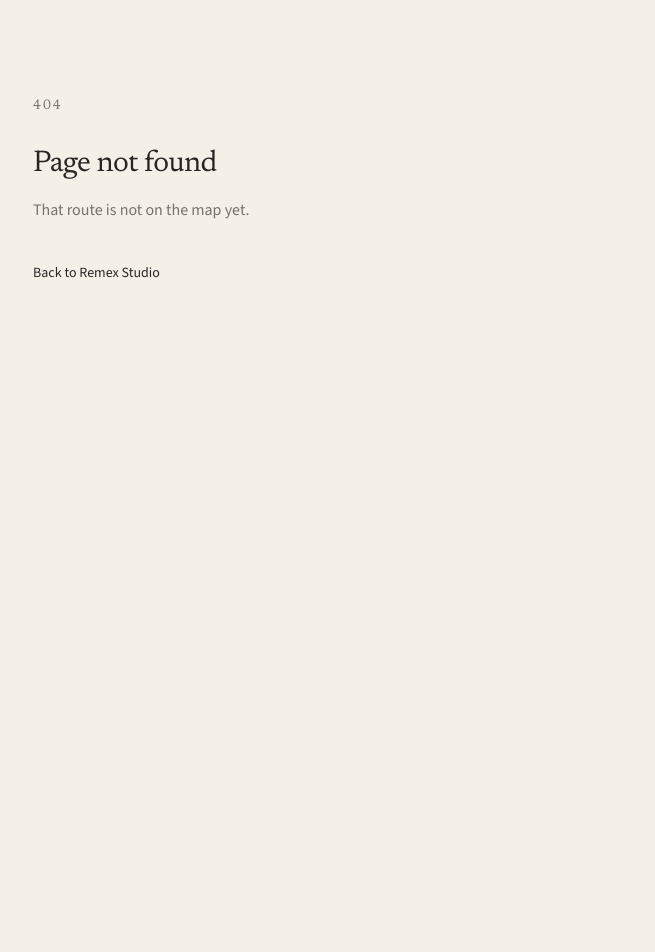
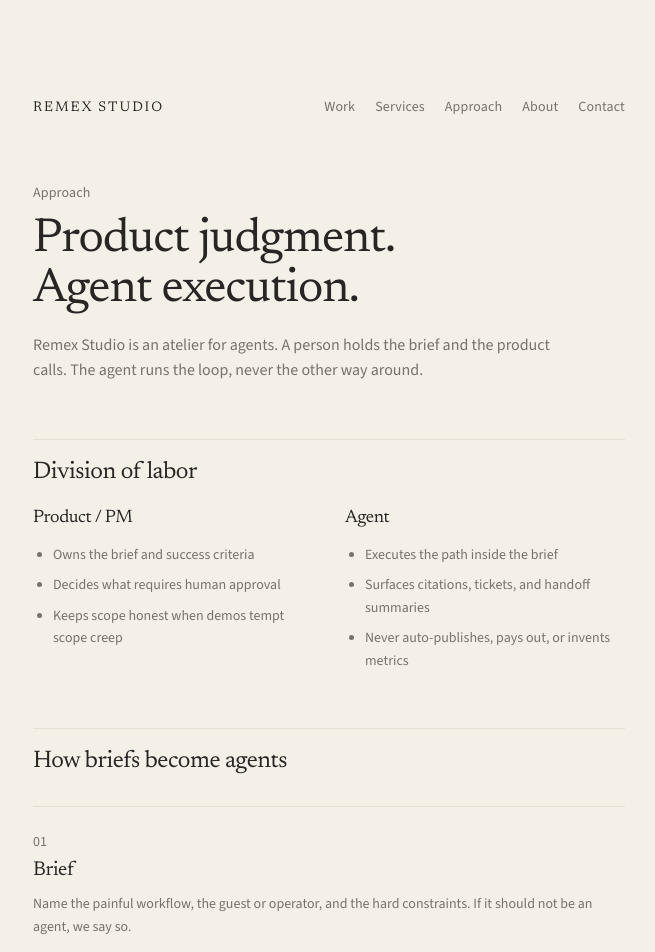
Before and after one commit to remexstudio/remex-atelier, a Next.js app: page /approach in a window 1280 px wide. Before the commit this address had no page. Shown: the top 952 px of the page, without its empty margins (311-966 px from the left). Before the commit the page ends 800 px from the top, so only its background shows below. Built offline with nearby package versions, Linux system fonts and the light colour scheme.

Commit message:
feat(site): add services approach about

```diff
--- /dev/null
+++ b/app/about/page.tsx
@@ -0,0 +1,91 @@
+import type { Metadata } from "next";
+import Link from "next/link";
+import { SiteChrome } from "@/components/SiteChrome";
+
+export const metadata: Metadata = {
+  title: "About",
+  description:
+    "Remex Studio: a Seattle atelier for agents built to the brief. Jiyuyun Studio LLC.",
+};
+
+const meanings = [
+  {
+    title: "Remex",
+    body: "The pinion feather that gives lift. Molting is iteration; each brief sheds what no longer flies.",
+  },
+  {
+    title: "Cloud",
+    body: "Where agents run and memory accumulates: the place the work continues between human sessions.",
+  },
+  {
+    title: "Studio",
+    body: "An atelier. One brief at a time. Editorial craft with production discipline.",
+  },
+] as const;
+
+export default function AboutPage() {
+  return (
+    <SiteChrome>
+      <main id="main">
+        <p className="type-meta mt-14 sm:mt-16">About</p>
+        <h1 className="type-display mt-3 text-4xl text-accent sm:text-5xl">
+          Remex Studio
+        </h1>
+        <p className="type-body mt-4 text-lg text-muted">
+          Agents, built to the brief.
+        </p>
+        <p className="type-body mt-6 max-w-prose text-muted">
+          We turn one painful workflow into a working agent, then keep molting
+          it. A Seattle studio. Not a foundation-model company, not an
+          outsourcing shop, not a speech lab.
+        </p>
+
+        <section className="mt-14" aria-labelledby="name">
+          <h2
+            id="name"
+            className="type-display border-t border-rule pt-5 text-2xl text-accent"
+          >
+            What the name holds
+          </h2>
+          <ul className="mt-8 space-y-6">
+            {meanings.map((item) => (
+              <li key={item.title} className="border-t border-rule pt-5">
+                <h3 className="type-display text-lg text-accent">{item.title}</h3>
+                <p className="type-body mt-2 text-sm text-muted">{item.body}</p>
+              </li>
+            ))}
+          </ul>
+        </section>
+
+        <section className="mt-14" aria-labelledby="legal">
+          <h2
+            id="legal"
+            className="type-display border-t border-rule pt-5 text-2xl text-accent"
+          >
+            Studio details
+          </h2>
+          <dl className="mt-6 space-y-4 text-sm">
+            <div>
+              <dt className="font-medium text-accent">Geography</dt>
+              <dd className="type-body mt-1 text-muted">A Seattle studio.</dd>
+            </div>
+            <div>
+              <dt className="font-medium text-accent">Legal</dt>
+              <dd className="type-body mt-1 text-muted">Jiyuyun Studio LLC</dd>
+            </div>
+            <div>
+              <dt className="font-medium text-accent">Wordmark</dt>
+              <dd className="type-body mt-1 text-muted">REMEX STUDIO</dd>
+            </div>
+          </dl>
+        </section>
+
+        <p className="mt-14">
+          <Link href="/contact" className="btn-primary no-underline">
+            Start a brief
+          </Link>
+        </p>
+      </main>
+    </SiteChrome>
+  );
+}
--- /dev/null
+++ b/app/approach/page.tsx
@@ -0,0 +1,104 @@
+import type { Metadata } from "next";
+import Link from "next/link";
+import { SiteChrome } from "@/components/SiteChrome";
+
+export const metadata: Metadata = {
+  title: "Approach",
+  description:
+    "How Remex Studio turns one brief into a working agent: product judgment and agent execution.",
+};
+
+const steps = [
+  {
+    title: "Brief",
+    body: "Name the painful workflow, the guest or operator, and the hard constraints. If it should not be an agent, we say so.",
+  },
+  {
+    title: "Shape",
+    body: "Product judgment decides what the agent owns versus what a human must approve. We draw the handoff line before we write tools.",
+  },
+  {
+    title: "Build",
+    body: "The agent executes inside that line: citations, propose-not-execute gates, and mock-safe demos when live systems are out of scope.",
+  },
+  {
+    title: "Molt",
+    body: "Ship, watch the seams, then molt. The next brief is smaller and sharper than the first.",
+  },
+] as const;
+
+export default function ApproachPage() {
+  return (
+    <SiteChrome>
+      <main id="main">
+        <p className="type-meta mt-14 sm:mt-16">Approach</p>
+        <h1 className="type-display mt-3 text-4xl text-accent sm:text-5xl">
+          Product judgment. Agent execution.
+        </h1>
+        <p className="type-body mt-4 max-w-prose text-muted">
+          Remex Studio is an atelier for agents. A person holds the brief and
+          the product calls. The agent runs the loop, never the other way
+          around.
+        </p>
+
+        <section className="mt-14" aria-labelledby="division">
+          <h2
+            id="division"
+            className="type-display border-t border-rule pt-5 text-2xl text-accent"
+          >
+            Division of labor
+          </h2>
+          <div className="mt-6 grid gap-8 sm:grid-cols-2">
+            <div>
+              <h3 className="type-display text-lg text-accent">Product / PM</h3>
+              <ul className="type-body mt-4 list-disc space-y-2 pl-5 text-sm text-muted">
+                <li>Owns the brief and success criteria</li>
+                <li>Decides what requires human approval</li>
+                <li>Keeps scope honest when demos tempt scope creep</li>
+              </ul>
+            </div>
+            <div>
+              <h3 className="type-display text-lg text-accent">Agent</h3>
+              <ul className="type-body mt-4 list-disc space-y-2 pl-5 text-sm text-muted">
+                <li>Executes the path inside the brief</li>
+                <li>Surfaces citations, tickets, and handoff summaries</li>
+                <li>Never auto-publishes, pays out, or invents metrics</li>
+              </ul>
+            </div>
+          </div>
+        </section>
+
+        <section className="mt-14" aria-labelledby="loop">
+          <h2
+            id="loop"
+            className="type-display border-t border-rule pt-5 text-2xl text-accent"
+          >
+            How briefs become agents
+          </h2>
+          <ol className="mt-8 space-y-8">
+            {steps.map((step, index) => (
+              <li key={step.title} className="border-t border-rule pt-6">
+                <p className="type-meta">
+                  {String(index + 1).padStart(2, "0")}
+                </p>
+                <h3 className="type-display mt-2 text-xl text-accent">
+                  {step.title}
+                </h3>
+                <p className="type-body mt-3 text-sm text-muted">{step.body}</p>
+              </li>
+            ))}
+          </ol>
+        </section>
+
+        <p className="mt-14">
+          <Link
+            href="/work"
+            className="text-sm font-medium text-accent no-underline underline-offset-4"
+          >
+            See how this reads on a study
+          </Link>
+        </p>
+      </main>
+    </SiteChrome>
+  );
+}
--- /dev/null
+++ b/app/services/page.tsx
@@ -0,0 +1,66 @@
+import type { Metadata } from "next";
+import Link from "next/link";
+import { SiteChrome } from "@/components/SiteChrome";
+
+export const metadata: Metadata = {
+  title: "Services",
+  description:
+    "Agent Apps, Agent Ops, and Advisory from Remex Studio: agents built to the brief.",
+};
+
+const offers = [
+  {
+    name: "Agent Apps",
+    body: "Shippable agent products that own one painful workflow end to end, from the first brief through a path guests or operators can use.",
+  },
+  {
+    name: "Agent Ops",
+    body: "Citations, approvals, evals, and human handoff. The operating layer that keeps an agent accountable after the demo fades.",
+  },
+  {
+    name: "Advisory",
+    body: "Whether the thing should be an agent at all. Scope the brief, name the constraints, and walk away if a simpler tool is honest.",
+  },
+] as const;
+
+export default function ServicesPage() {
+  return (
+    <SiteChrome>
+      <main id="main">
+        <p className="type-meta mt-14 sm:mt-16">Services</p>
+        <h1 className="type-display mt-3 text-4xl text-accent sm:text-5xl">
+          Three ways to work with us
+        </h1>
+        <p className="type-body mt-4 max-w-prose text-muted">
+          One brief at a time. We build the agent, the operating layer around
+          it, or the decision that says not yet.
+        </p>
+
+        <ul className="mt-14 divide-y divide-rule border-y border-rule">
+          {offers.map((offer) => (
+            <li
+              key={offer.name}
+              className="grid gap-2 py-6 sm:grid-cols-[11rem_1fr] sm:gap-8"
+            >
+              <h2 className="type-display text-xl text-accent sm:text-[1.35rem]">
+                {offer.name}
+              </h2>
+              <p className="type-body text-base text-muted">{offer.body}</p>
+            </li>
+          ))}
+        </ul>
+
+        <div className="mt-14 border-t border-rule pt-10">
+          <p className="type-body max-w-prose text-muted">
+            Ready with a workflow that hurts every week? Bring the brief.
+          </p>
+          <p className="mt-6">
+            <Link href="/contact" className="btn-primary no-underline">
+              Start a brief
+            </Link>
+          </p>
+        </div>
+      </main>
+    </SiteChrome>
+  );
+}
--- a/components/SiteChrome.tsx
+++ b/components/SiteChrome.tsx
@@ -4,23 +4,33 @@ type SiteChromeProps = {
   children: React.ReactNode;
 };
 
+const NAV = [
+  { href: "/work", label: "Work" },
+  { href: "/services", label: "Services" },
+  { href: "/approach", label: "Approach" },
+  { href: "/about", label: "About" },
+  { href: "/contact", label: "Contact" },
+] as const;
+
 export function SiteChrome({ children }: SiteChromeProps) {
   return (
     <div className="mx-auto flex min-h-full w-full max-w-2xl flex-col px-6 py-16 sm:px-10 sm:py-24">
-      <header className="flex items-baseline justify-between gap-6">
+      <header className="flex flex-wrap items-baseline justify-between gap-x-6 gap-y-3">
         <Link
           href="/"
           className="font-serif text-sm tracking-[0.14em] text-accent no-underline"
         >
           REMEX STUDIO
         </Link>
-        <nav aria-label="Primary" className="type-meta flex gap-5">
-          <Link href="/work" className="text-muted no-underline">
-            Work
-          </Link>
-          <Link href="/contact" className="text-muted no-underline">
-            Contact
-          </Link>
+        <nav
+          aria-label="Primary"
+          className="type-meta flex flex-wrap justify-end gap-x-4 gap-y-2 sm:gap-x-5"
+        >
+          {NAV.map((item) => (
+            <Link key={item.href} href={item.href} className="text-muted no-underline">
+              {item.label}
+            </Link>
+          ))}
         </nav>
       </header>
       <div className="flex-1">{children}</div>
```
Also changed, not shown: 1 other file (tests, documents, lock files or other folders).
